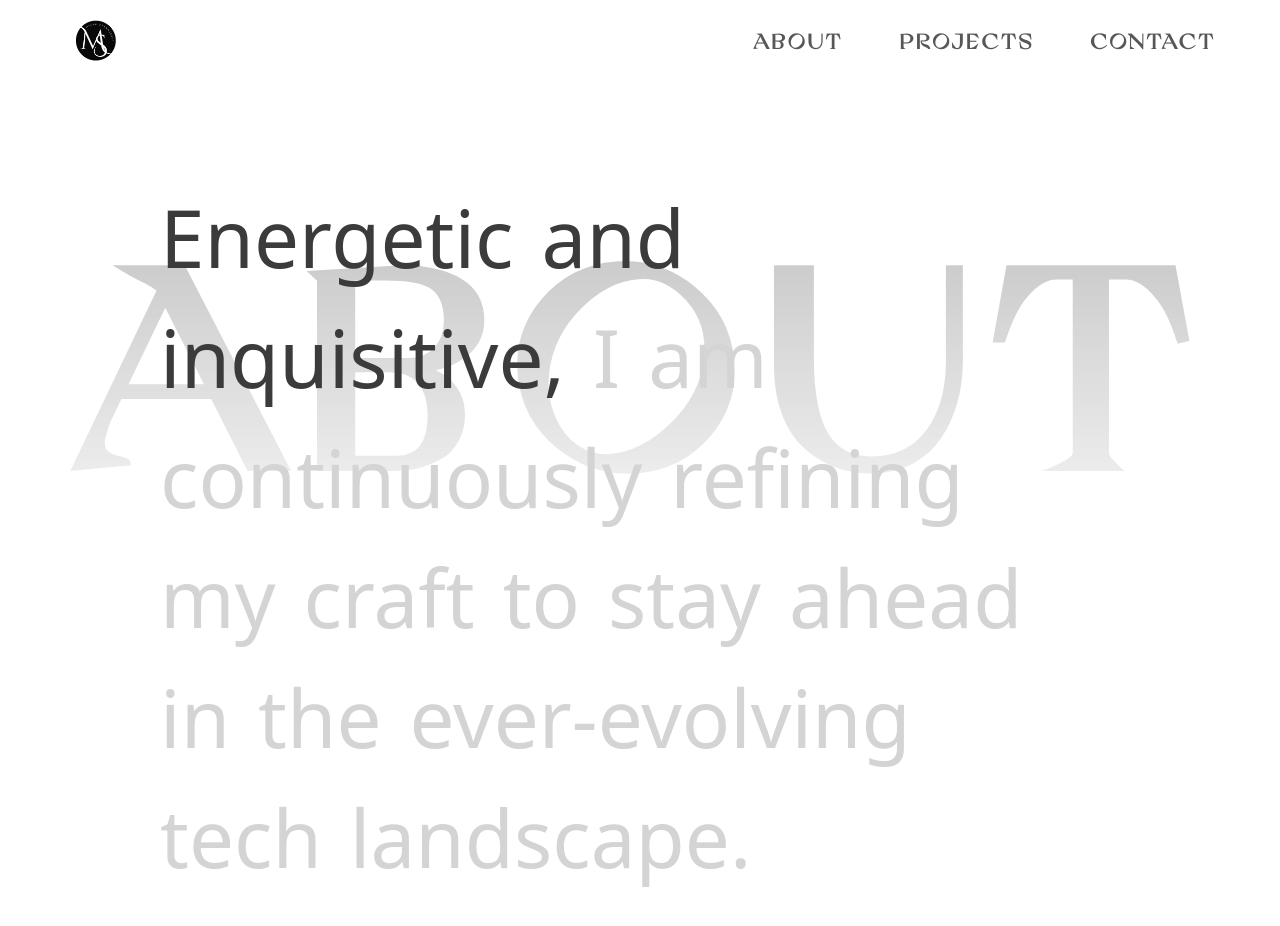
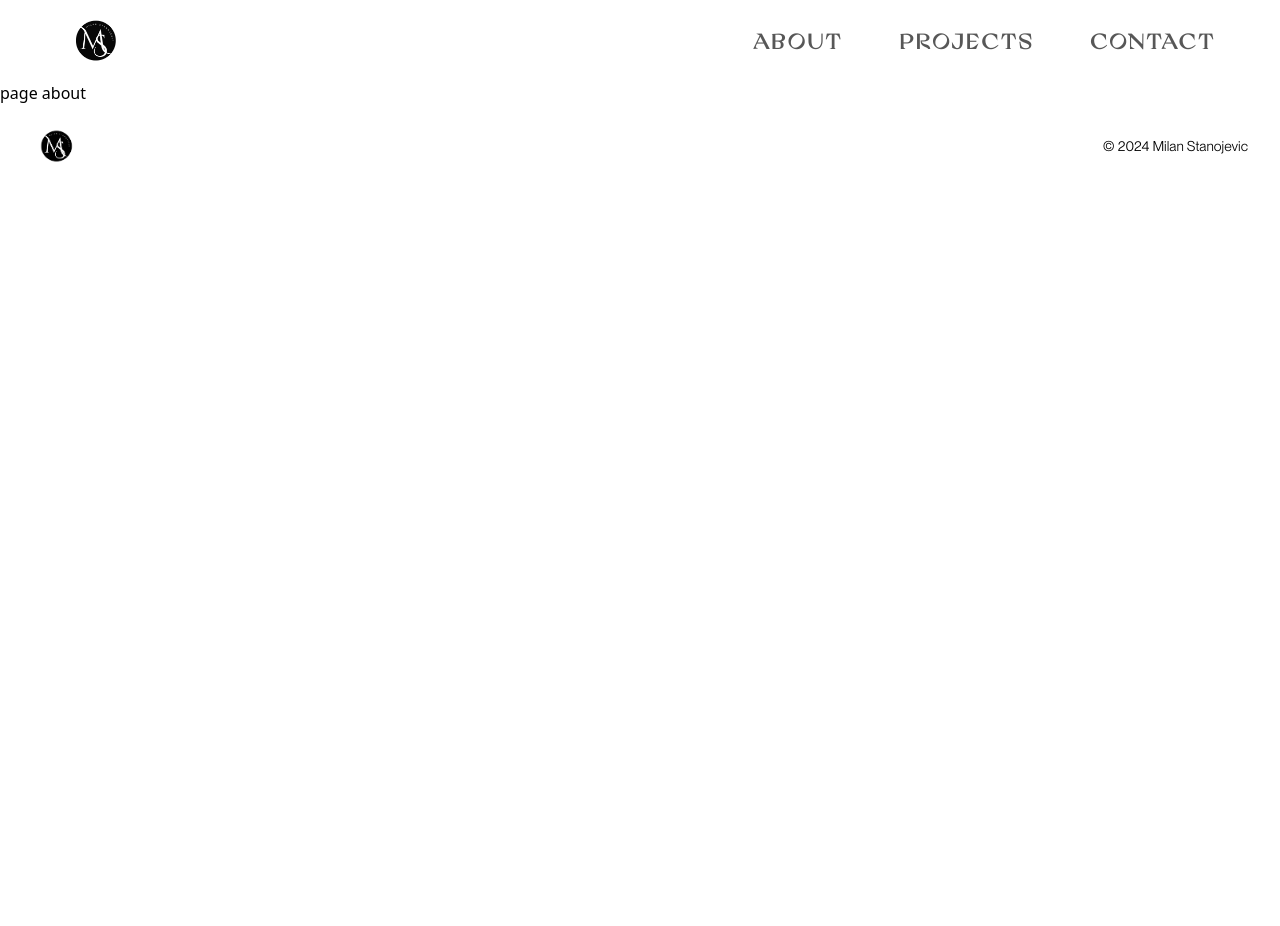
Before and after one commit to Shuriken1987/milan-porfolio-v2, a Next.js app: page /about in a window 1280 px wide. Shown: the top 926 px of the page. After the commit the page ends 800 px from the top, so only its background shows below. Built offline with nearby package versions, Linux system fonts and the light colour scheme.

Commit message:
bug: fixed bug on about page

```diff
--- a/app/about/page.tsx
+++ b/app/about/page.tsx
@@ -1,71 +1,7 @@
-'use client';
-import React, { useState, useEffect } from "react";
+import React from 'react'
 
-const About = () => {
-  const text =
-    "Energetic and inquisitive, I am continuously refining my craft to stay ahead in the ever-evolving tech landscape.";
-  const words = text.split(" ");
-  const [activeWordIndex, setActiveWordIndex] = useState(0);
-
-  useEffect(() => {
-    const handleScroll = () => {
-      // Calculate the proportion of the page scrolled through
-      const section = document.getElementById("colorChangeSection");
-      const sectionTop = section.offsetTop;
-      const sectionHeight = section.clientHeight;
-      const scrollPosition = window.scrollY + window.innerHeight;
-
-      // Convert the scrolled proportion to the active word index
-      if (
-        scrollPosition > sectionTop &&
-        scrollPosition < sectionTop + sectionHeight + window.innerHeight
-      ) {
-        const delay = window.innerHeight / 1.2;
-        const scrolledPortion = (scrollPosition - delay - sectionTop) / (sectionHeight + window.innerHeight);
-        const newActiveIndex = Math.floor(scrolledPortion * 2 * words.length);
-        setActiveWordIndex(Math.min(newActiveIndex, words.length - 1));
-      }
-    };
-
-    window.addEventListener("scroll", handleScroll);
-    return () => window.removeEventListener("scroll", handleScroll);
-  }, [words.length]);
-
+export default function About () {
   return (
-    <div
-      className="min-h-screen px-8 py-24 md:px-0 w-full" id="colorChangeSection">
-         <h1 className="font-grandSlang tracking-widest absolute  lg:top-120 left-0 right-0 text-[60px] sm:text-[80px] md:text-[160px] lg:text-[280px] font-bold text-gray-200 z-0 opacity-50 text-center"
-         style={{ background: 'linear-gradient(to bottom, gray, transparent)',
-         WebkitBackgroundClip: 'text',
-         WebkitTextFillColor: 'transparent',
-        //  textStroke: '1px black'
-        }}
-         >
-            ABOUT
-          </h1>
-      <div className="relative h-[300vh] w-3/4 mx-auto">
-
-        <div className="sticky left-0 top-40 ">
-
-          {words.map((word, index) => (
-            <span className="text-[30px] sm:text-[20px] md:text-[40px] lg:text-[80px]"
-              key={index}
-              style={{
-                color: index <= activeWordIndex ? "#3b3b3b" : "rgb(212 212 212)",
-                transition: "color 0.3s",
-                marginRight: "28px",
-                display: "inline-block",
-              }}
-            >
-              {word}
-            </span>
-          ))}
-
-        </div>
-
-      </div>
-    </div>
-  );
-};
-
-export default About;
+    <div>page about</div>
+  )
+}
```
